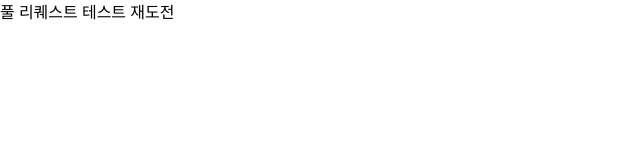
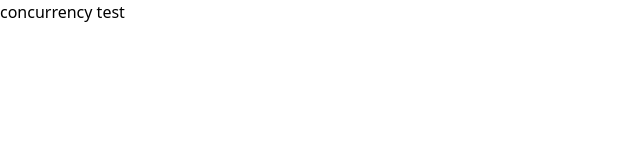
Before and after one commit to smd995/codeit-cicd, a Next.js app: page / in a window 1280 px wide. Shown: the top 160 px of the page, without its empty margins (0-640 px from the left). Built offline with nearby package versions, Linux system fonts and the light colour scheme.

Commit message:
concurrency test

```diff
--- a/src/app/page.tsx
+++ b/src/app/page.tsx
@@ -1,3 +1,3 @@
 export default function Home() {
-  return <>풀 리퀘스트 테스트 재도전</>;
+  return <>concurrency test</>;
 }
```
